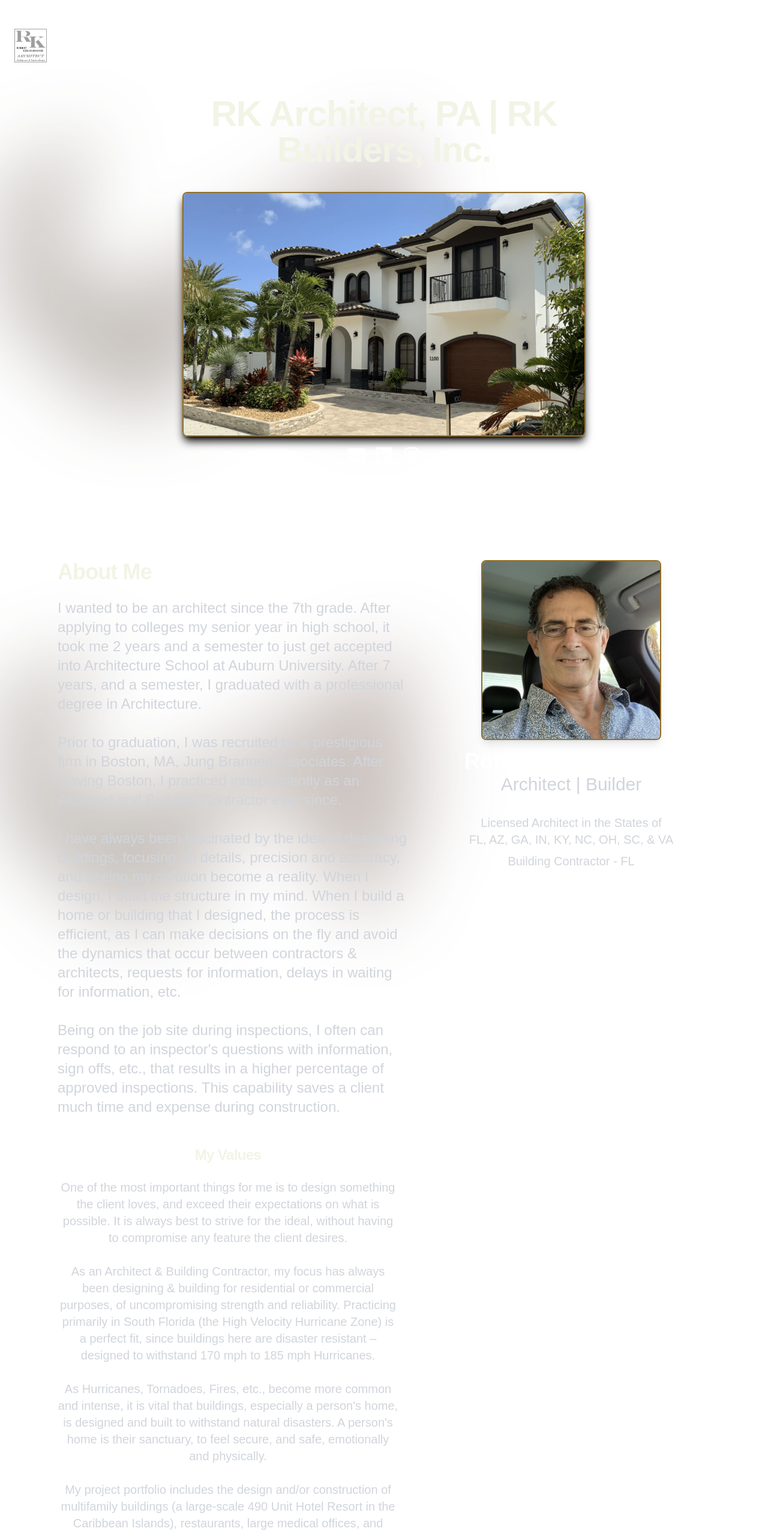
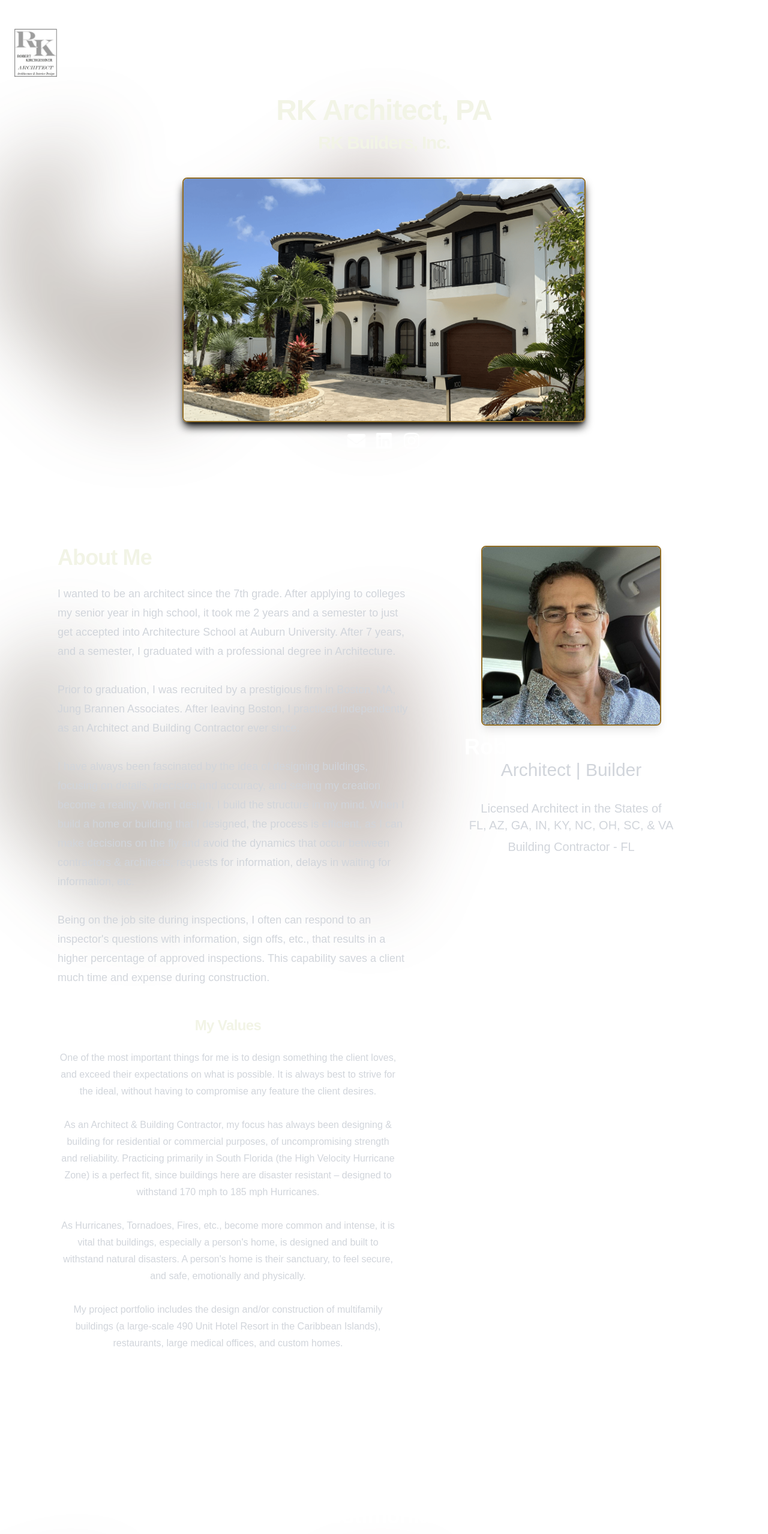
Before and after one commit to BriLeighk/RkArchitect, a Next.js app: page / in a window 1280 px wide. Shown: the top 2558 px of the page at 60% size. Built offline with nearby package versions, Linux system fonts and the light colour scheme.

Commit message:
fixed spacing issues; corrected navigation bar

```diff
--- a/app/Components/About.js
+++ b/app/Components/About.js
@@ -32,7 +32,7 @@
           <div className="">
             <div className="">
               <h1 className="text-3xl font-bold tracking-tight text-[#F2F4E6] sm:text-4xl">About Me</h1>
-              <p className="mt-6 text-2xl leading-8 text-gray-300">
+              <p className="mt-6 text-lg leading-8 text-gray-300">
               I wanted to be an architect since the 7th grade. After applying to colleges my senior year in
               high school, it took me 2 years and a semester to just get accepted into Architecture School at
               Auburn University. After 7 years, and a semester, I graduated with a professional degree in Architecture.
@@ -69,7 +69,7 @@
           <div className="lg:pr-4">
             <div className="max-w-none text-base leading-7 text-gray-300 lg:max-none">
               <h2 className="text-2xl font-bold tracking-tight text-[#F2F4E6]">My Values</h2>
-              <p className="mt-6 text-xl">
+              <p className="mt-6">
               One of the most important things for me is to design something the client loves, and exceed their expectations
               on what is possible. It is always best to strive for the ideal, without having to compromise any feature the client desires.
               <br/> <br/>
--- a/app/Components/Header.js
+++ b/app/Components/Header.js
@@ -63,7 +63,7 @@
                         <img
                             alt="RK Architect Logo"
                             src="/rk-architect-logo.jpg"
-                            className="h-14 w-auto"
+                            className="h-20 w-auto"
                         />
                     </a>
                 </div>
@@ -74,15 +74,15 @@
                         className="-m-2.5 inline-flex items-center justify-center rounded-md p-2.5 text-white"
                     >
                         <span className="sr-only">Open main menu</span>
-                        <Bars3Icon aria-hidden="true" className="h-6 w-6" />
+                        <Bars3Icon aria-hidden="true" className="h-8 w-8" />
                     </button>
                 </div>
-                <div className="hidden lg:flex lg:gap-x-12 lg:justify-center lg:w-full">
+                <div className="hidden lg:flex lg:gap-x-12 lg:justify-center lg:w-full mr-16">
                     {navigation.map((item) => (
                         <button
                             key={item.name}
                             onClick={() => handleScroll(item.href)}
-                            className="text-sm font-semibold leading-6 text-white cursor-pointer"
+                            className="text-md font-semibold leading-6 text-white cursor-pointer"
                         >
                             {item.name}
                         </button>
@@ -99,7 +99,7 @@
                             <img
                                 alt="RK Architect Logo"
                                 src="/rk-architect-logo.jpg"
-                                className="h-14 w-auto"
+                                className="h-20 w-auto"
                             />
                         </a>
                         <button
--- a/app/page.js
+++ b/app/page.js
@@ -29,8 +29,8 @@
         </div>
         <div className="mx-auto max-w-2xl py-10 sm:py-20 lg:py-20" data-aos="fade-up">
           <div className="text-center">
-            <h1 className="text-4xl font-bold tracking-tight sm:text-6xl pt-0" style={{ color: '#F2F4E6' }}>
-              RK Architect, PA | RK Builders, Inc.
+            <h1 className="text-4xl font-bold tracking-tight sm:text-5xl pt-0" style={{ color: '#F2F4E6' }}>
+              RK Architect, PA <br /> <span className="text-3xl">RK Builders, Inc. </span>
             </h1>
             <img src="/hero-image.png" alt="RK Architects" className="mx-auto mt-10 rounded-lg border-2 border-[#936F27] shadow-lg shadow-black" />
 
```
